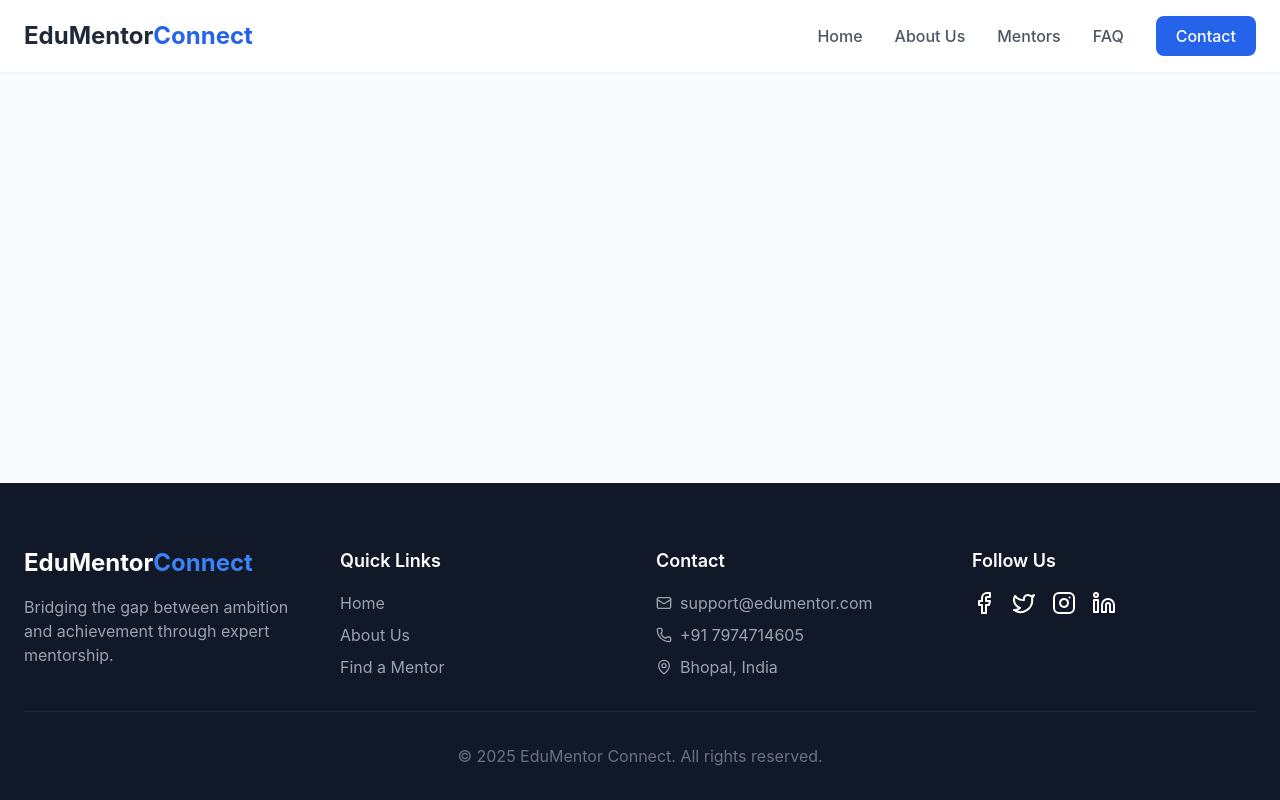
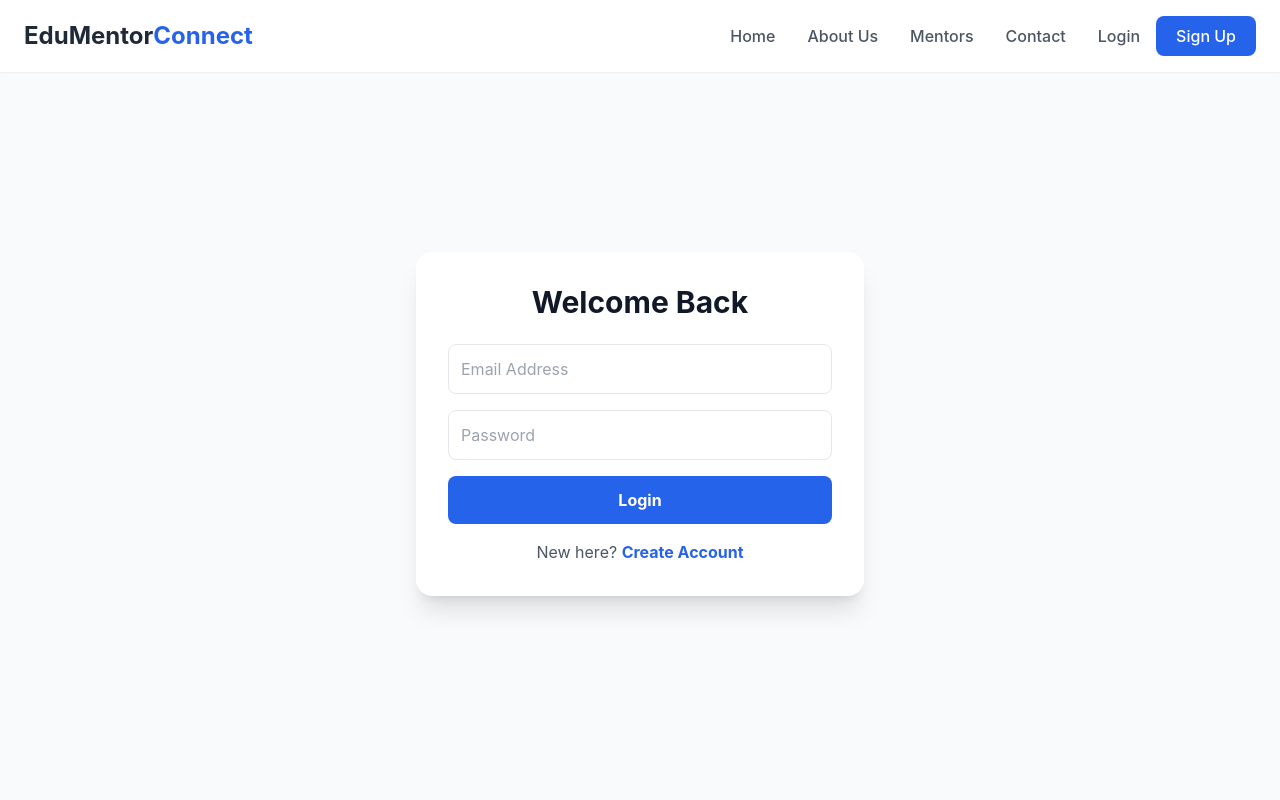
Before and after one commit to prabhatsingh9893/navigreat-frontend-98, a React (Vite) app: page /login in a window 1280 px wide. Shown: the top 800 px of the page. Built offline with nearby package versions, Linux system fonts and the light colour scheme.

Commit message:
Added Login and Signup features

```diff
--- a/src/App.jsx
+++ b/src/App.jsx
@@ -1,10 +1,11 @@
 import React from 'react';
 import { Routes, Route } from 'react-router-dom';
-// We added .jsx to these lines so the computer finds them easily
 import Header from './components/Header.jsx';
 import Footer from './components/Footer.jsx';
 import HomePage from './pages/HomePage.jsx';
 import ContactPage from './pages/ContactPage.jsx';
+import LoginPage from './pages/LoginPage.jsx';   // <--- New
+import SignupPage from './pages/SignupPage.jsx'; // <--- New
 
 function App() {
   return (
@@ -14,6 +15,8 @@ function App() {
         <Routes>
           <Route path="/" element={<HomePage />} />
           <Route path="/contact" element={<ContactPage />} />
+          <Route path="/login" element={<LoginPage />} />   {/* <--- New */}
+          <Route path="/signup" element={<SignupPage />} /> {/* <--- New */}
         </Routes>
       </main>
       <Footer />
--- a/src/components/Header.jsx
+++ b/src/components/Header.jsx
@@ -1,9 +1,20 @@
 import React, { useState } from 'react';
-import { Link } from 'react-router-dom';
+import { Link, useNavigate } from 'react-router-dom';
 import { Menu, X } from 'lucide-react';
 
 function Header() {
   const [isOpen, setIsOpen] = useState(false);
+  const navigate = useNavigate();
+
+  // Check if user is logged in
+  const user = localStorage.getItem('user');
+
+  const handleLogout = () => {
+    localStorage.removeItem('token');
+    localStorage.removeItem('user');
+    alert("Logged out successfully!");
+    navigate('/login');
+  };
 
   return (
     <header className="fixed w-full bg-white z-50 shadow-sm top-0">
@@ -19,15 +30,30 @@ function Header() {
             <Link to="/" className="text-gray-600 hover:text-blue-600 font-medium">Home</Link>
             <a href="/#about" className="text-gray-600 hover:text-blue-600 font-medium">About Us</a>
             <a href="/#mentors" className="text-gray-600 hover:text-blue-600 font-medium">Mentors</a>
-            <a href="/#faq" className="text-gray-600 hover:text-blue-600 font-medium">FAQ</a>
 
-            {/* Contact Page Link */}
-            <Link to="/contact" className="bg-blue-600 text-white px-5 py-2 rounded-lg font-medium hover:bg-blue-700 transition">
-              Contact
-            </Link>
+            <Link to="/contact" className="text-gray-600 hover:text-blue-600 font-medium">Contact</Link>
+
+            {/* Login / Logout Logic */}
+            {user ? (
+              <div className="flex items-center gap-4">
+                <span className="text-blue-600 font-bold">Hi, {user}</span>
+                <button onClick={handleLogout} className="bg-red-500 text-white px-5 py-2 rounded-lg font-medium hover:bg-red-600 transition">
+                  Logout
+                </button>
+              </div>
+            ) : (
+              <div className="flex gap-4">
+                <Link to="/login" className="text-gray-600 hover:text-blue-600 font-medium py-2">
+                  Login
+                </Link>
+                <Link to="/signup" className="bg-blue-600 text-white px-5 py-2 rounded-lg font-medium hover:bg-blue-700 transition">
+                  Sign Up
+                </Link>
+              </div>
+            )}
           </div>
 
-          {/* Mobile Menu Button (Hamburger) */}
+          {/* Mobile Menu Button */}
           <div className="md:hidden">
             <button onClick={() => setIsOpen(!isOpen)} className="text-gray-600 focus:outline-none">
               {isOpen ? <X size={24} /> : <Menu size={24} />}
@@ -39,11 +65,19 @@ function Header() {
         {isOpen && (
           <div className="md:hidden mt-4 pb-4 space-y-4 bg-white shadow-lg rounded-lg p-4 absolute w-full left-0">
             <Link to="/" className="block text-gray-600 hover:text-blue-600" onClick={() => setIsOpen(false)}>Home</Link>
-            <a href="/#about" className="block text-gray-600 hover:text-blue-600" onClick={() => setIsOpen(false)}>About Us</a>
-            <a href="/#mentors" className="block text-gray-600 hover:text-blue-600" onClick={() => setIsOpen(false)}>Mentors</a>
-            <Link to="/contact" className="block w-full text-center bg-blue-600 text-white py-2 rounded-lg" onClick={() => setIsOpen(false)}>
-              Contact
-            </Link>
+            <Link to="/contact" className="block text-gray-600 hover:text-blue-600" onClick={() => setIsOpen(false)}>Contact</Link>
+
+            {user ? (
+              <>
+                <div className="text-blue-600 font-bold py-2">Hi, {user}</div>
+                <button onClick={() => { handleLogout(); setIsOpen(false); }} className="block w-full text-center bg-red-500 text-white py-2 rounded-lg">Logout</button>
+              </>
+            ) : (
+              <>
+                <Link to="/login" className="block text-gray-600 hover:text-blue-600" onClick={() => setIsOpen(false)}>Login</Link>
+                <Link to="/signup" className="block w-full text-center bg-blue-600 text-white py-2 rounded-lg" onClick={() => setIsOpen(false)}>Sign Up</Link>
+              </>
+            )}
           </div>
         )}
       </nav>
--- /dev/null
+++ b/src/pages/LoginPage.jsx
@@ -0,0 +1,52 @@
+import React, { useState } from 'react';
+import { useNavigate, Link } from 'react-router-dom';
+
+function LoginPage() {
+  const [formData, setFormData] = useState({ email: '', password: '' });
+  const navigate = useNavigate();
+
+  const handleChange = (e) => {
+    setFormData({ ...formData, [e.target.name]: e.target.value });
+  };
+
+  const handleSubmit = async (e) => {
+    e.preventDefault();
+    try {
+      const response = awaitfetch('https://navigreat-backend-98.onrender.com/api/register', {
+        method: 'POST',
+        headers: { 'Content-Type': 'application/json' },
+        body: JSON.stringify(formData),
+      });
+      const data = await response.json();
+
+      if (data.success) {
+        localStorage.setItem('token', data.token); // Save the token
+        localStorage.setItem('user', data.username);
+        alert("✅ Login Successful! Welcome " + data.username);
+        navigate('/'); // Redirect to Home
+      } else {
+        alert("❌ Error: " + data.message);
+      }
+    } catch (error) {
+      console.error("Error:", error);
+    }
+  };
+
+  return (
+    <div className="pt-32 pb-20 bg-gray-50 min-h-screen flex justify-center items-center">
+      <div className="bg-white p-8 rounded-2xl shadow-xl w-full max-w-md">
+        <h2 className="text-3xl font-bold text-gray-900 mb-6 text-center">Welcome Back</h2>
+        <form onSubmit={handleSubmit} className="space-y-4">
+          <input type="email" name="email" onChange={handleChange} placeholder="Email Address" required className="w-full border p-3 rounded-lg" />
+          <input type="password" name="password" onChange={handleChange} placeholder="Password" required className="w-full border p-3 rounded-lg" />
+          <button type="submit" className="w-full bg-blue-600 text-white p-3 rounded-lg font-bold hover:bg-blue-700">Login</button>
+        </form>
+        <p className="mt-4 text-center text-gray-600">
+          New here? <Link to="/signup" className="text-blue-600 font-bold">Create Account</Link>
+        </p>
+      </div>
+    </div>
+  );
+}
+
+export default LoginPage;
--- /dev/null
+++ b/src/pages/SignupPage.jsx
@@ -0,0 +1,52 @@
+import React, { useState } from 'react';
+import { useNavigate, Link } from 'react-router-dom';
+
+function SignupPage() {
+  const [formData, setFormData] = useState({ username: '', email: '', password: '' });
+  const navigate = useNavigate();
+
+  const handleChange = (e) => {
+    setFormData({ ...formData, [e.target.name]: e.target.value });
+  };
+
+  const handleSubmit = async (e) => {
+    e.preventDefault();
+    try {
+      // Note: If testing locally use http://localhost:5000, if live use your Render link
+      const response = await fetch('https://navigreat-backend-98.onrender.com/api/register', {
+        method: 'POST',
+        headers: { 'Content-Type': 'application/json' },
+        body: JSON.stringify(formData),
+      });
+      const data = await response.json();
+
+      if (data.success) {
+        alert("✅ Account Created! Please Login.");
+        navigate('/login'); // Redirect to login page
+      } else {
+        alert("❌ Error: " + data.message);
+      }
+    } catch (error) {
+      console.error("Error:", error);
+    }
+  };
+
+  return (
+    <div className="pt-32 pb-20 bg-gray-50 min-h-screen flex justify-center items-center">
+      <div className="bg-white p-8 rounded-2xl shadow-xl w-full max-w-md">
+        <h2 className="text-3xl font-bold text-gray-900 mb-6 text-center">Create Account</h2>
+        <form onSubmit={handleSubmit} className="space-y-4">
+          <input type="text" name="username" onChange={handleChange} placeholder="Full Name" required className="w-full border p-3 rounded-lg" />
+          <input type="email" name="email" onChange={handleChange} placeholder="Email Address" required className="w-full border p-3 rounded-lg" />
+          <input type="password" name="password" onChange={handleChange} placeholder="Password" required className="w-full border p-3 rounded-lg" />
+          <button type="submit" className="w-full bg-blue-600 text-white p-3 rounded-lg font-bold hover:bg-blue-700">Sign Up</button>
+        </form>
+        <p className="mt-4 text-center text-gray-600">
+          Already have an account? <Link to="/login" className="text-blue-600 font-bold">Login</Link>
+        </p>
+      </div>
+    </div>
+  );
+}
+
+export default SignupPage;
```
